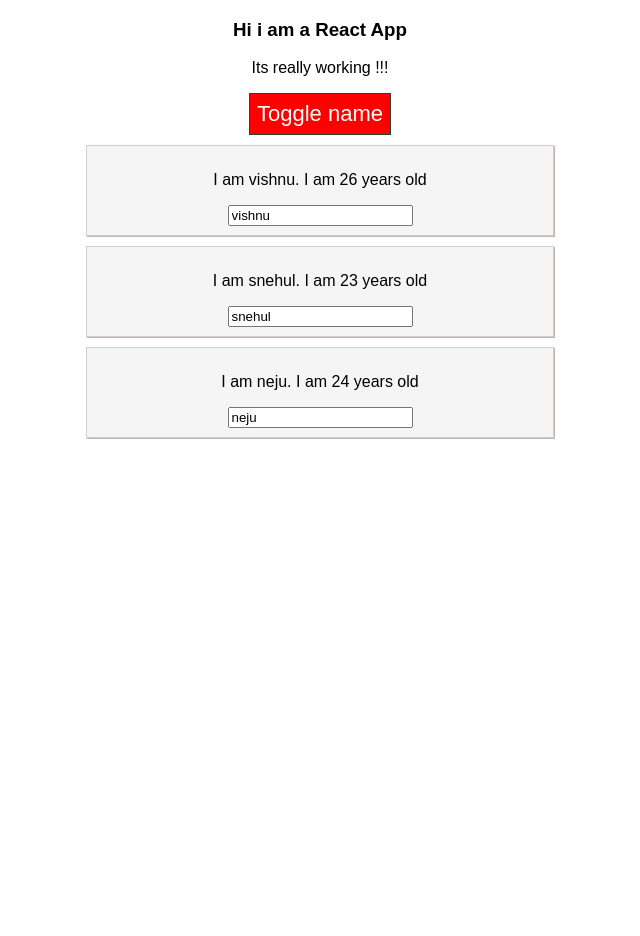
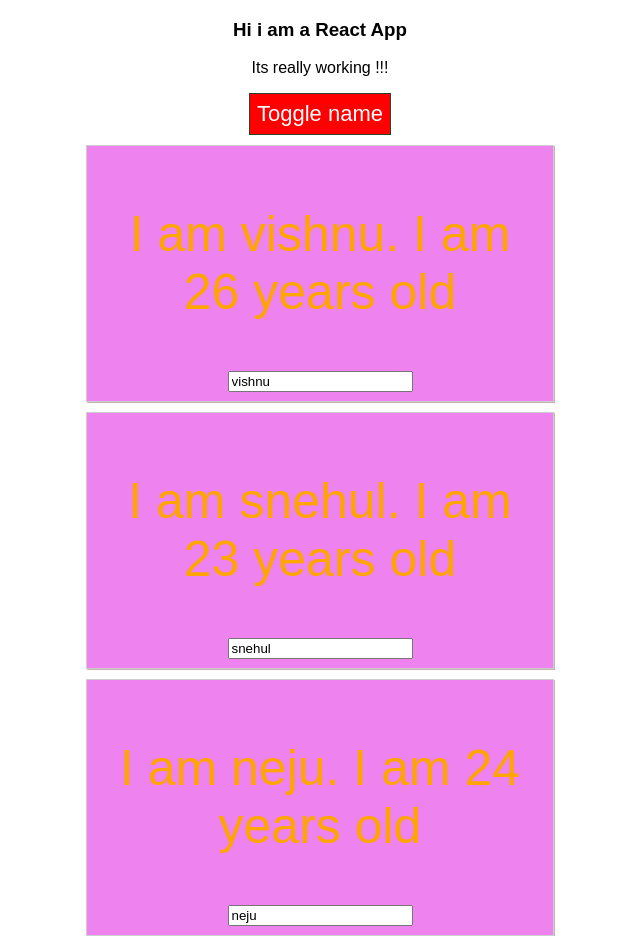
Before and after one commit to vishnuvishu/my-react-app, a React app: page / in a window 1280 px wide. Both pictures are taken after a click on the button "Toggle name". Shown: the whole page, without its empty margins (320-960 px from the left). Before the commit the page ends 800 px from the top, so only its background shows below. Built offline with nearby package versions, Linux system fonts and the light colour scheme.

Commit message:
worked on css pseudo elements

```diff
--- a/src/Person/Person.css
+++ b/src/Person/Person.css
@@ -7,3 +7,14 @@
   margin-top: 10px;
   background: whitesmoke;
 }
+
+.para{
+  color: orange;
+  font-size: 50px;
+}
+
+@media (min-width: 500px){
+  .Person{
+    background: violet;
+  }
+}
--- a/src/Person/Person.js
+++ b/src/Person/Person.js
@@ -5,7 +5,7 @@ const person = (props) => {
 
   return (
     <div className={classes.Person}>
-      <p onClick={props.click}>I am {props.name}. I am {props.age} years old</p>
+      <p className={classes.para} onClick={props.click}>I am {props.name}. I am {props.age} years old</p>
       <p>{props.children}</p>
       <input onChange={props.changed} type="text" value={props.name}/>
     </div>
```
